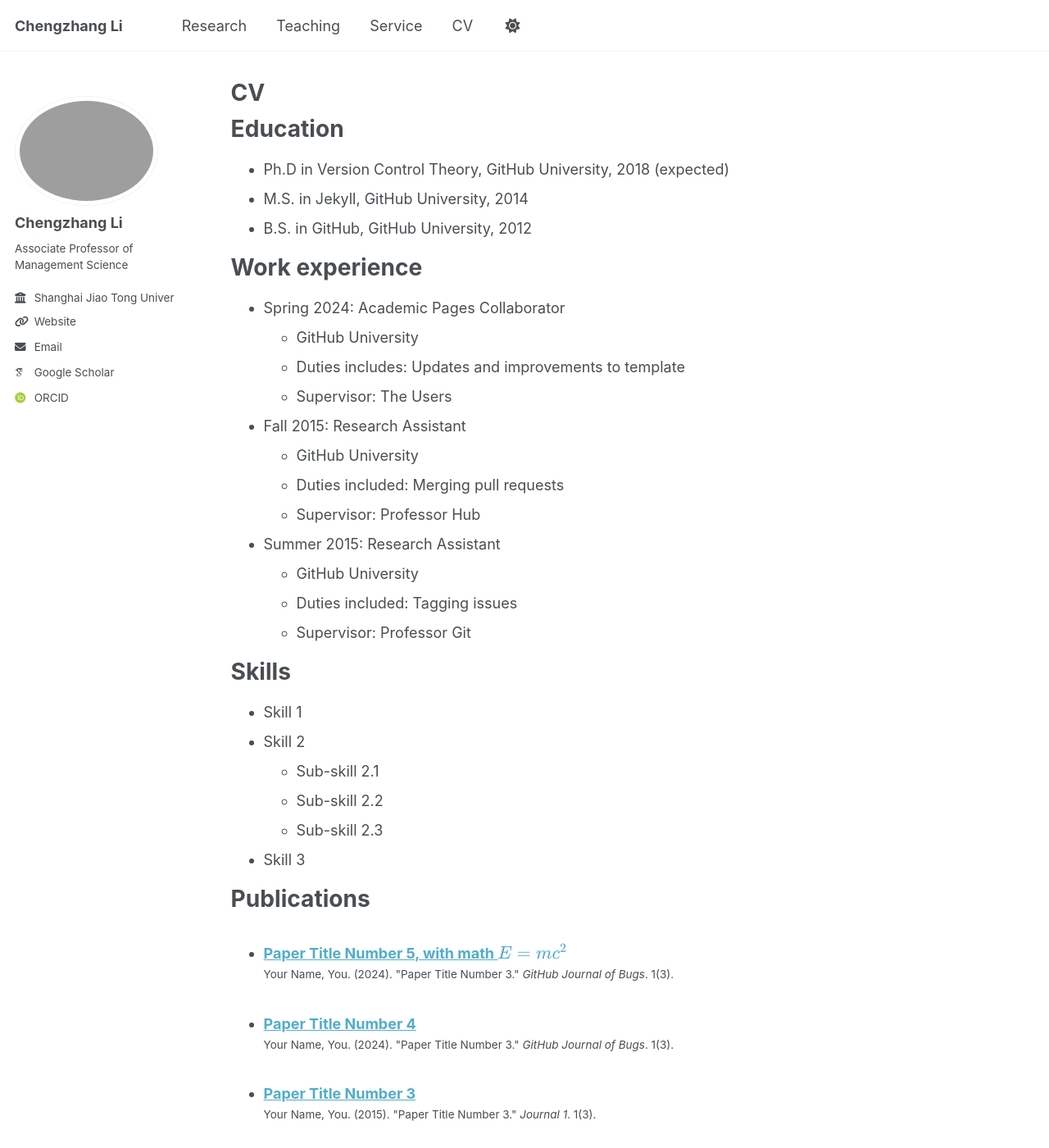
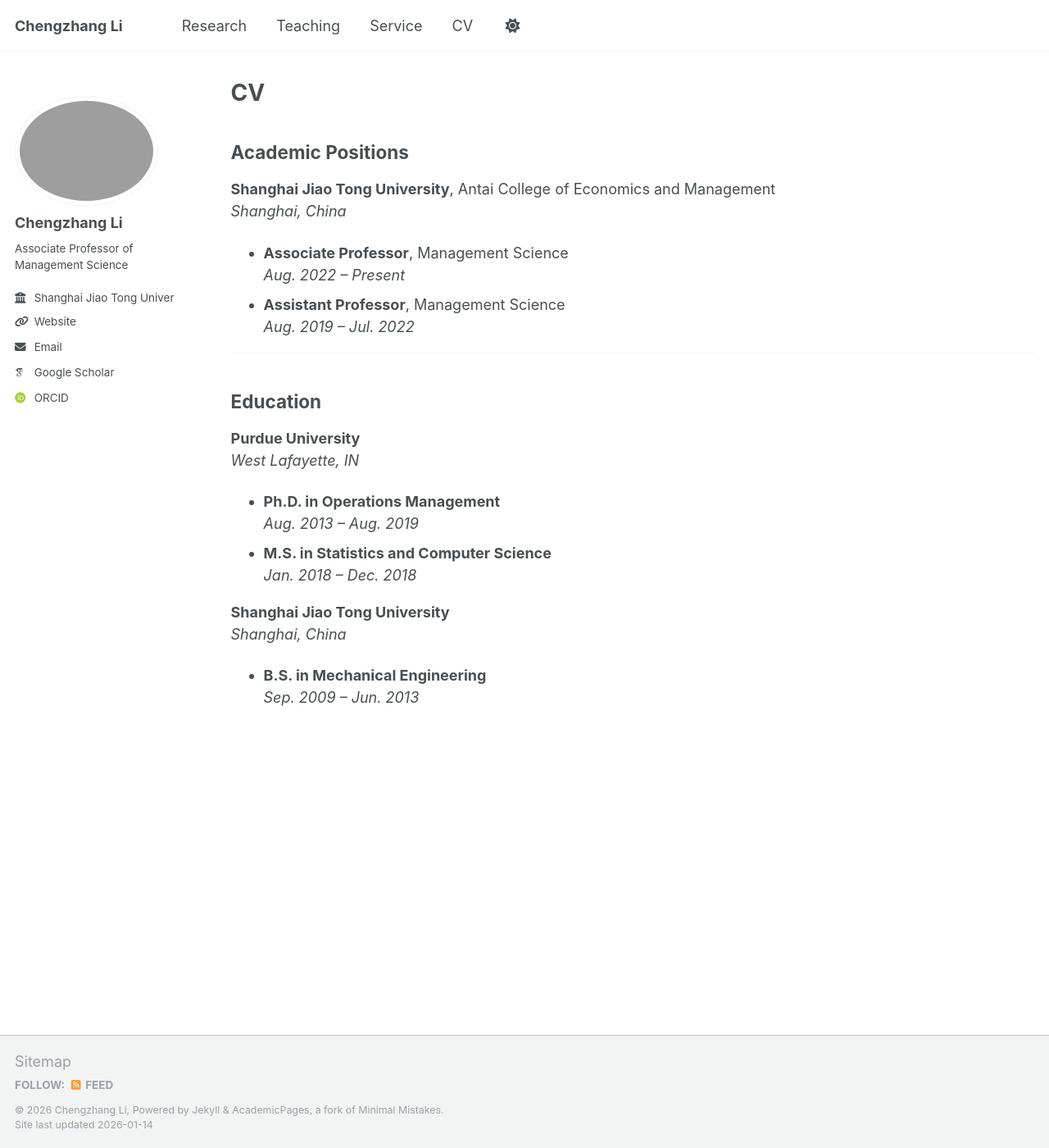
Before and after one commit to li-chengzhang/li-chengzhang.github.io, a Jekyll site: the page built from _pages/cv.md, in a window 1280 px wide and 1400 px high. Shown: the whole window at 82% size. Built offline with Jekyll 4.4.1, drawn with Linux system fonts in a browser that asks for light colours; some web fonts are replaced; a script that is not in the unit is left out; some of the changed text lies outside the part shown.

Commit message:
Update cv.md

```diff
--- a/_pages/cv.md
+++ b/_pages/cv.md
@@ -8,57 +8,30 @@ redirect_from:
 ---
 
 {% include base_path %}
+## Academic Positions
 
-Education
-======
-* Ph.D in Version Control Theory, GitHub University, 2018 (expected)
-* M.S. in Jekyll, GitHub University, 2014
-* B.S. in GitHub, GitHub University, 2012
+**Shanghai Jiao Tong University**, Antai College of Economics and Management
+*Shanghai, China*
 
-Work experience
-======
-* Spring 2024: Academic Pages Collaborator
-  * GitHub University
-  * Duties includes: Updates and improvements to template
-  * Supervisor: The Users
+- **Associate Professor**, Management Science
+  *Aug. 2022 – Present*
+- **Assistant Professor**, Management Science
+  *Aug. 2019 – Jul. 2022*
 
-* Fall 2015: Research Assistant
-  * GitHub University
-  * Duties included: Merging pull requests
-  * Supervisor: Professor Hub
+---
 
-* Summer 2015: Research Assistant
-  * GitHub University
-  * Duties included: Tagging issues
-  * Supervisor: Professor Git
+## Education
 
-Skills
-======
-* Skill 1
-* Skill 2
-  * Sub-skill 2.1
-  * Sub-skill 2.2
-  * Sub-skill 2.3
-* Skill 3
+**Purdue University**
+*West Lafayette, IN*
 
-Publications
-======
-  <ul>{% for post in site.publications reversed %}
-    {% include archive-single-cv.html %}
-  {% endfor %}</ul>
+- **Ph.D. in Operations Management**
+  *Aug. 2013 – Aug. 2019*
+- **M.S. in Statistics and Computer Science**
+  *Jan. 2018 – Dec. 2018*
 
-Talks
-======
-  <ul>{% for post in site.talks reversed %}
-    {% include archive-single-talk-cv.html  %}
-  {% endfor %}</ul>
+**Shanghai Jiao Tong University**
+*Shanghai, China*
 
-Teaching
-======
-  <ul>{% for post in site.teaching reversed %}
-    {% include archive-single-cv.html %}
-  {% endfor %}</ul>
-
-Service and leadership
-======
-* Currently signed in to 43 different slack teams
+- **B.S. in Mechanical Engineering**
+  *Sep. 2009 – Jun. 2013*
```
